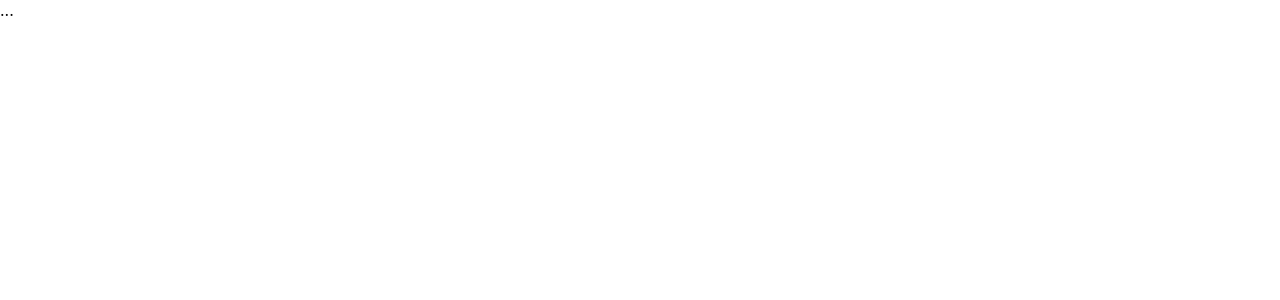
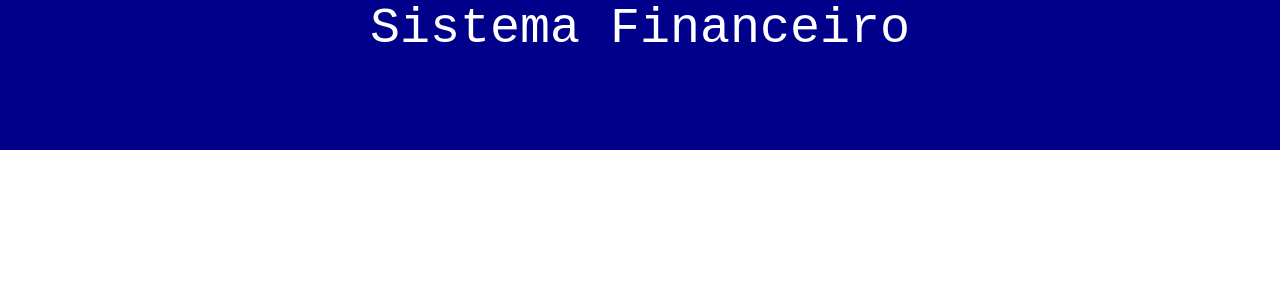
Before and after one commit to Sofia-Magalhaes/Personal-Finances, a React (Create React App) app in the folder expense-tracker/: page / in a window 1280 px wide. Shown: the top 300 px of the page. Built offline with nearby package versions, Linux system fonts and the light colour scheme.

Commit message:
styles e arrumado algumas partes do App.tsx

```diff
--- a/expense-tracker/src/App.styles.ts
+++ b/expense-tracker/src/App.styles.ts
@@ -1,5 +1,24 @@
 import styled from "styled-components";
 
-export const Container = styled.div`
+export const Container = styled.div``;
 
+export const Header = styled.div`
+    background-color: darkblue;
+    height: 150px;
+    text-align: center;
 `;
+
+export const HeaderText = styled.div`
+    font-family: monospace;
+    font-size:50px;
+    margin: 0;
+    padding: 0;
+    color: #fff;
+    padding-top: 30;
+`;
+
+export const Body = styled.div`
+    margin: auto;
+    max-width:980px;
+    margin-bottom:50px;
+`;
--- a/expense-tracker/src/App.tsx
+++ b/expense-tracker/src/App.tsx
@@ -3,7 +3,18 @@
 const App = () => {
   return (
     <C.Container>
-      ...
+      <C.Header>
+        <C.HeaderText>Sistema Financeiro</C.HeaderText>
+      </C.Header>
+      <C.Body>
+
+        {/* Area de informações */}
+
+        {/* Area de inserção */}
+
+        {/* Tabela de itens */}
+
+      </C.Body>
     </C.Container>
   );
 }
```
